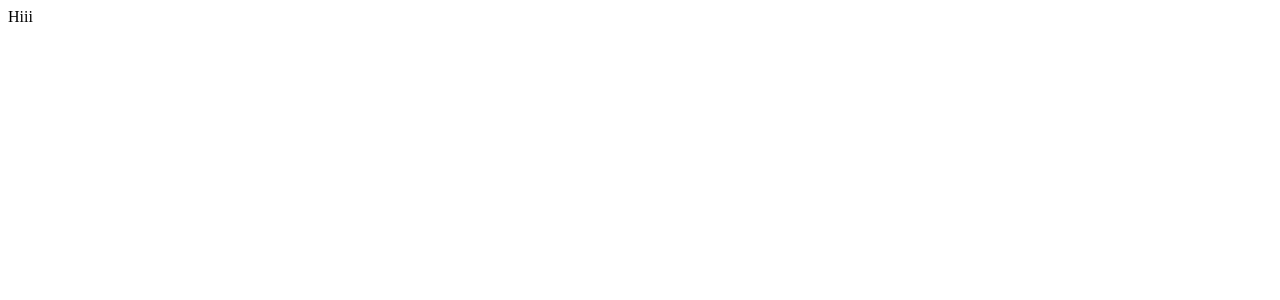
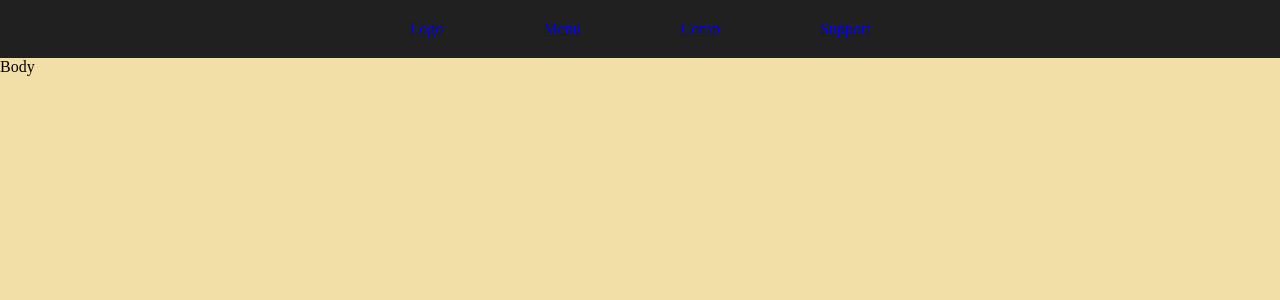
Before and after one commit to Sardor0795/rjs_tutorial, a React (Create React App) app: page / in a window 1280 px wide. Shown: the top 300 px of the page. Built offline with nearby package versions, Linux system fonts and the light colour scheme.

Commit message:
install styled components

```diff
--- a/package.json
+++ b/package.json
@@ -10,6 +10,7 @@
     "react-dom": "^18.2.0",
     "react-router-dom": "^6.9.0",
     "react-scripts": "5.0.1",
+    "styled-components": "^5.3.8",
     "web-vitals": "^2.1.4"
   },
   "scripts": {
--- /dev/null
+++ b/src/index.css
@@ -0,0 +1,9 @@
+* {
+  box-sizing: border-box;
+  padding: 0;
+  margin: 0;
+}
+
+body {
+  background-color: rgb(242, 223, 167);
+}
--- a/src/index.jsx
+++ b/src/index.jsx
@@ -1,6 +1,7 @@
 import React from "react";
 import ReactDOM from "react-dom/client";
 import { ReactDomSix } from "./router_6";
+import "./index.css";
 
 const root = ReactDOM.createRoot(document.getElementById("root"));
 root.render(
--- /dev/null
+++ b/src/router_6/body/body.css
@@ -0,0 +1,21 @@
+.navbar {
+  padding-top: 20px;
+  padding-bottom: 20px;
+  background-color: #202020;
+  color: #fff;
+}
+
+.navList {
+  display: flex;
+  align-items: center;
+  list-style-type: none;
+  justify-content: center;
+}
+.navItem {
+  margin: 0 50px;
+}
+
+.navLink {
+  color: #fff;
+  text-decoration: none;
+}
--- /dev/null
+++ b/src/router_6/body/index.jsx
@@ -0,0 +1,8 @@
+import React from 'react'
+import './body.css'
+
+export const Body = () => {
+  return (
+    <div>Body</div>
+  )
+}
--- a/src/router_6/index.jsx
+++ b/src/router_6/index.jsx
@@ -1,10 +1,15 @@
 import React from "react";
 import { BrowserRouter as Router } from "react-router-dom";
+import { Body } from "./body";
+import { Navbar } from "./navbar";
 
 export const ReactDomSix = () => {
   return (
     <div>
-      <Router>Hiii</Router>
+      <Router>
+        <Navbar />
+        <Body />
+      </Router>
     </div>
   );
 };
--- /dev/null
+++ b/src/router_6/navbar/index.jsx
@@ -0,0 +1,16 @@
+import React from 'react'
+import './navbar.css'
+import {NavLink} from 'react-router-dom'
+
+export const Navbar = () => {
+  return (
+    <div className='navbar'>
+        <ul className='navList'>
+            <li className='navItem'><NavLink to={'/home'}>Logo</NavLink></li>
+            <li className='navItem'><NavLink to={'/menu'}>Menu</NavLink></li>
+            <li className='navItem'><NavLink to={'/comp'}>Comp</NavLink></li>
+            <li className='navItem'><NavLink to={'/support'}>Support</NavLink></li>
+        </ul>
+    </div>
+  )
+}
```
Also changed, not shown: src/router_6/navbar/navbar.css (added), 1 other file (tests, documents, lock files or other folders).
